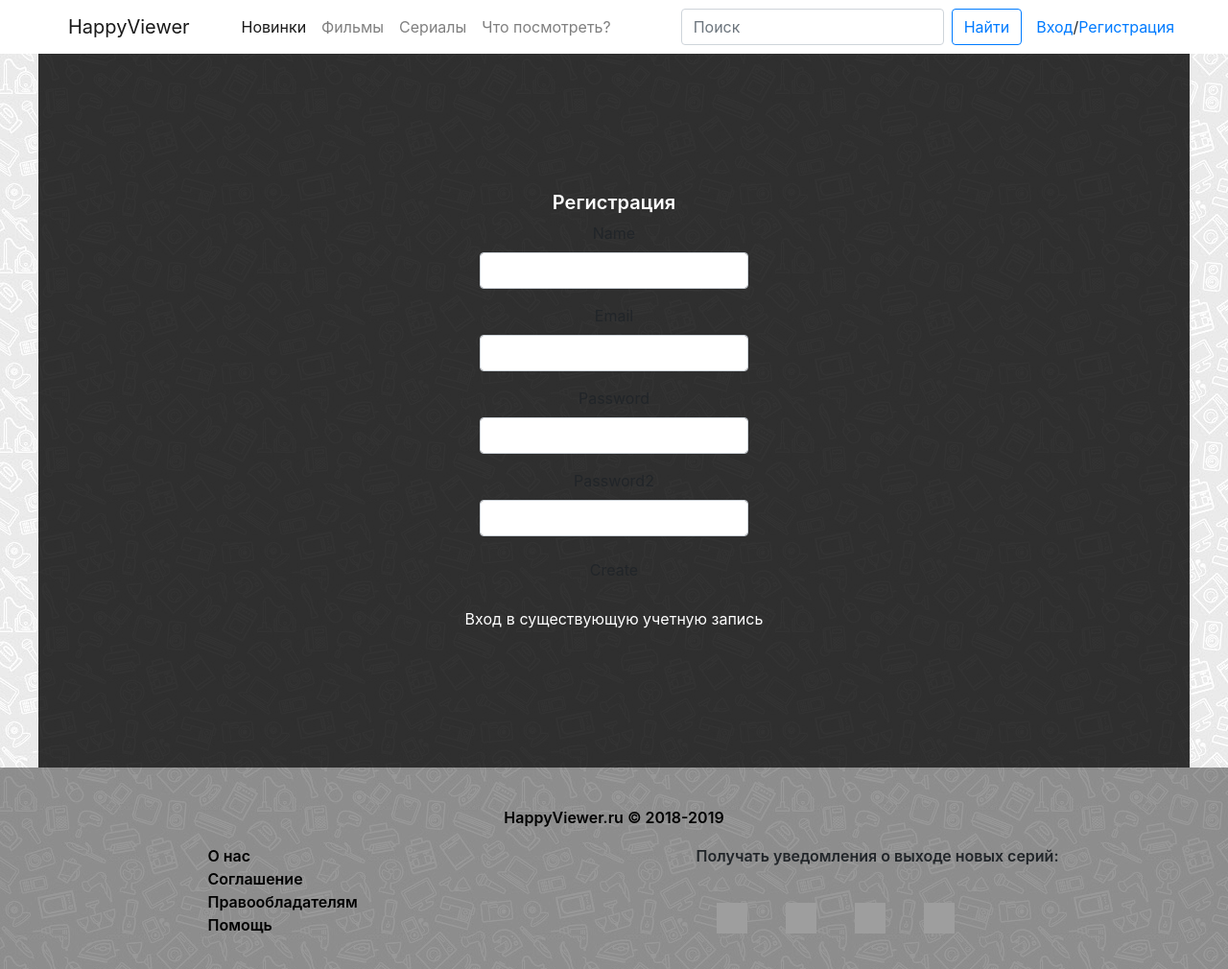
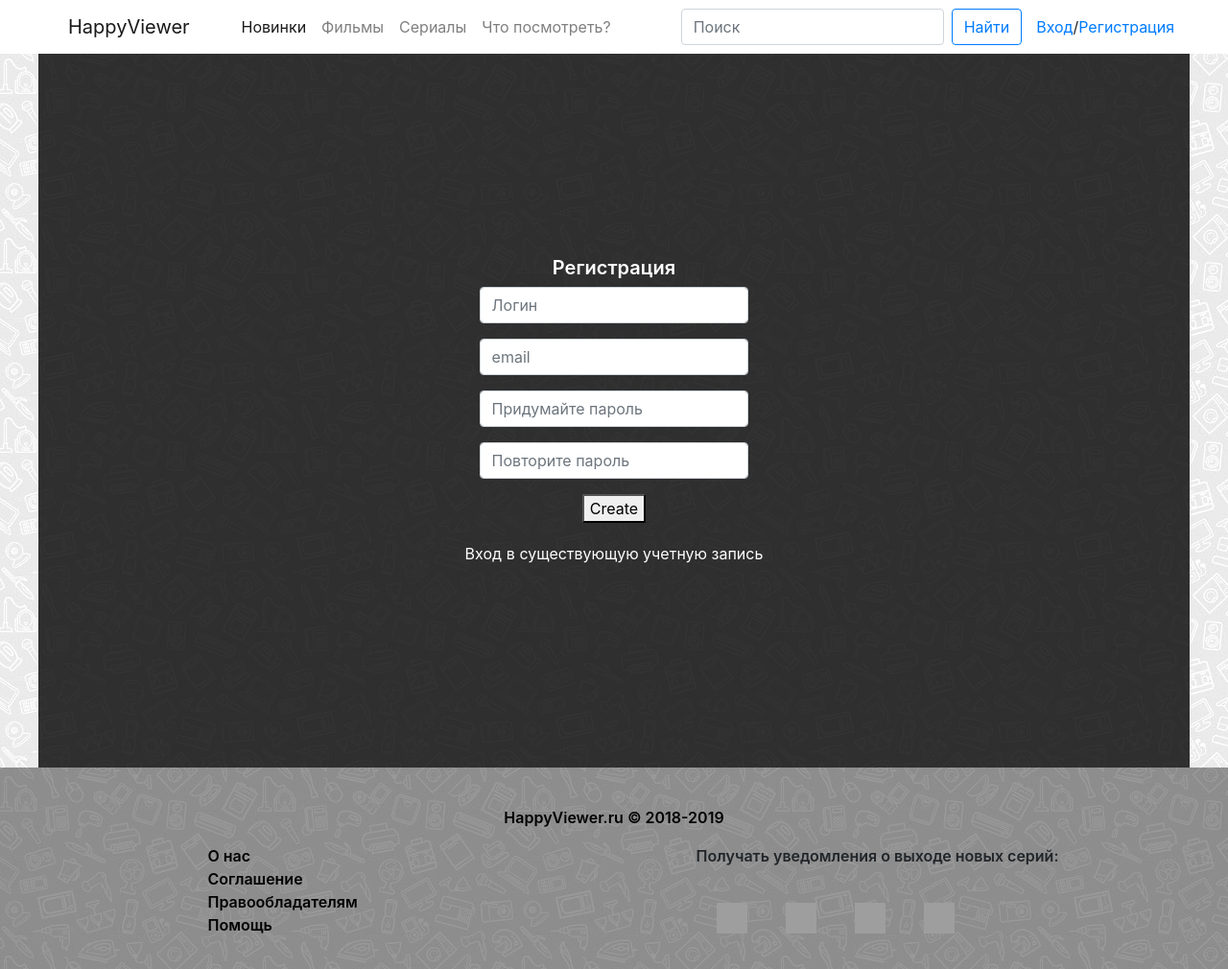
Before and after one commit to yaluikang/lukankin.ru, a Yii app: template views/site/join.php in a window 1280 px wide. Shown: the whole page at 96% size. Run offline with PHP 8.4 and a stand-in for Yii, Linux system fonts and the light colour scheme; the template is opened without the code that fills it, so the values that code supplies are empty; form fields are guessed from the names that the template uses; some libraries are stand-ins or nearby versions; grey boxes are pictures that could not be loaded.

Commit message:
jumbotron 1.9

```diff
--- a/views/site/join.php
+++ b/views/site/join.php
@@ -8,13 +8,14 @@ $this->registerCssFIle("@web/css/authorization.css");
     <div class="col-md-12 col-sm-12 col-lg-12 text-center row justify-content-center">
         <div class="col-lg-auto shipping-form" id="registration">
             <h5 class="color-white font-weight-600">Регистрация</h5>
-            <?php $form = ActiveForm::begin(['id' => 'user-join-form']); ?>
-            <?= $form->field($userJoinForm, 'name') ?>
-            <?= $form->field($userJoinForm, 'email') ?>
-            <?= $form->field($userJoinForm, 'password')->passwordInput(); ?>
-            <?= $form->field($userJoinForm, 'password2')->passwordInput(); ?>
+            <?php $form = ActiveForm::begin(['id' => 'user-join-form',
+                'options' => ['class' => 'color-white']]); ?>
+            <?= $form->field($userJoinForm, 'name')->label(false)->textInput(['placeholder' => 'Логин']) ?>
+            <?= $form->field($userJoinForm, 'email')->label(false)->textInput(['placeholder' => 'email']) ?>
+            <?= $form->field($userJoinForm, 'password')->label(false)->passwordInput()->textInput(['placeholder' => "Придумайте пароль"]); ?>
+            <?= $form->field($userJoinForm, 'password2')->label(false)->passwordInput()->textInput(['placeholder' => "Повторите пароль"]); ?>
             <?= \yii\helpers\Html::submitButton('Create',
-                ['class' => 'btn']) ?>
+                ['class' => '']) ?>
             <?php ActiveForm::end(); ?>
             <div class="registration_authorization row justify-content-center color-white"><div class="toggle-button" style="margin-right: 5px;">Вход </div><div>  в существующую учетную запись</div></div>
         </div>
--- a/web/css/style.css
+++ b/web/css/style.css
@@ -219,3 +219,7 @@ footer img {
 #content-search-input {
     width: 400px;
 }
+
+.color-white {
+    color: white;
+}
```
Also changed, not shown: views/site/login.php (+6 -5 lines).
